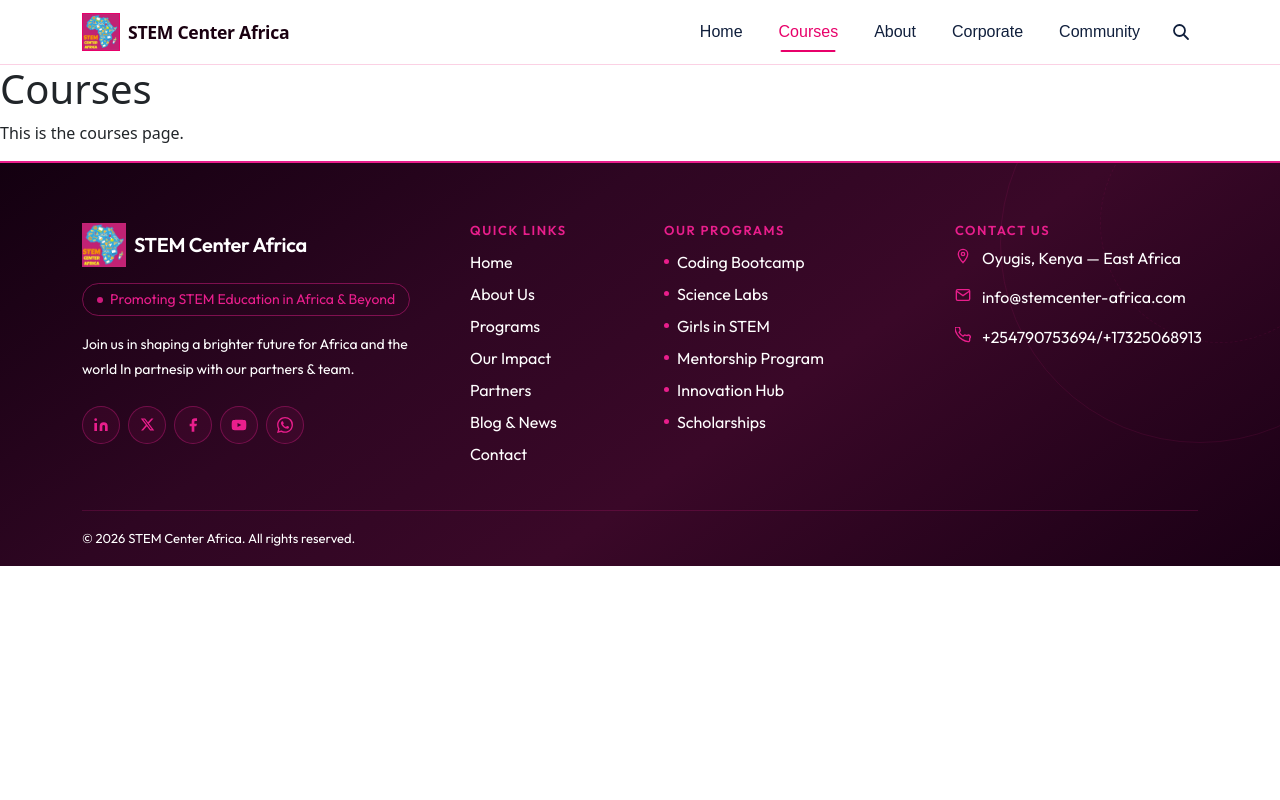
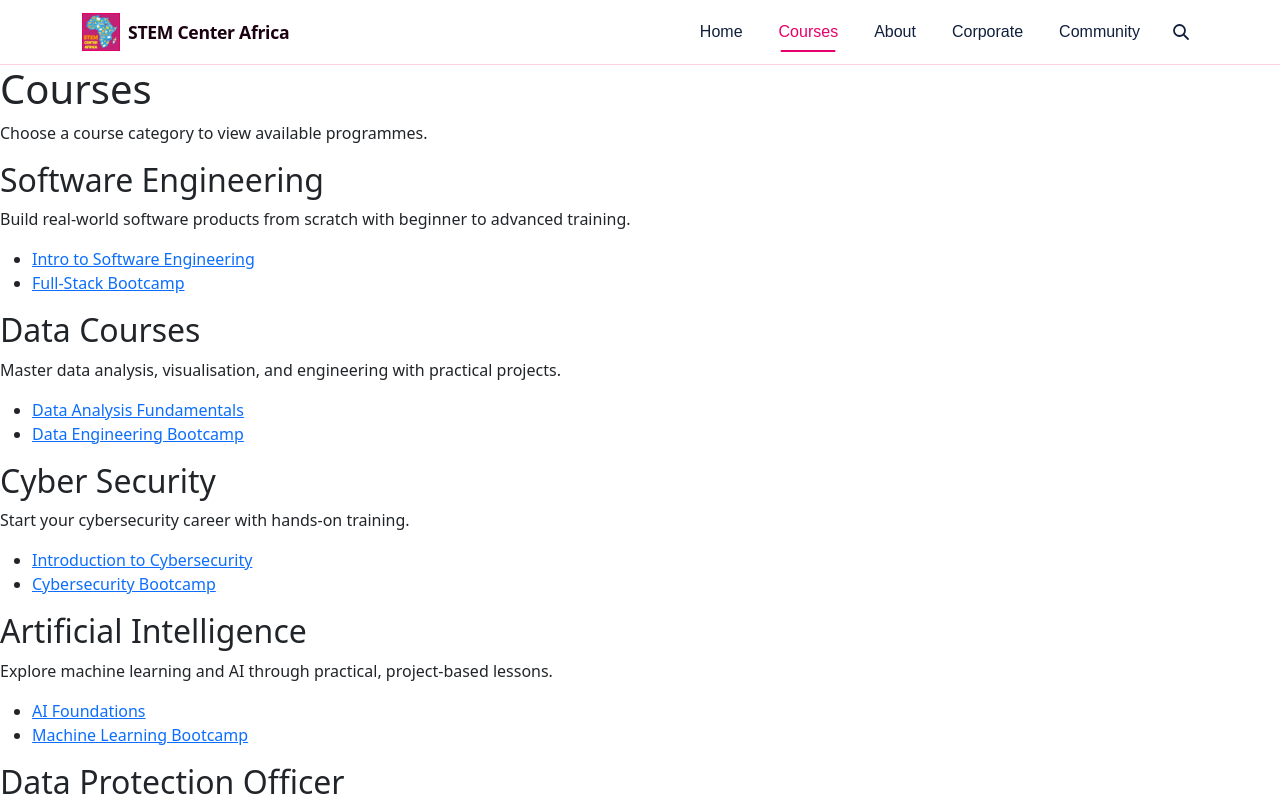
Before and after one commit to Wanga9802/STEMCENTERAFRICA_website, a React (Vite) app in the folder Stem-center-Africa/: page /courses in a window 1280 px wide. Shown: the top 800 px of the page. Built offline with nearby package versions, Linux system fonts and the light colour scheme.

Commit message:
navbar changes

```diff
--- a/Stem-center-Africa/src/Styles/Navbar.css
+++ b/Stem-center-Africa/src/Styles/Navbar.css
@@ -1,8 +1,8 @@
 /* ── Navbar ── */
 .navbar {
   background: #ffffff !important;
+  -webkit-backdrop-filter: none;
   backdrop-filter: none;
-  -webkit-backdrop-filter: none;
   border-bottom: 1px solid rgba(232, 0, 106, 0.18);
   border-radius: 0 !important;
   padding: 1rem 0;
@@ -312,10 +312,38 @@
 }
 
 /* ── Offcanvas Mobile Menu ── */
-.offcanvas-menu {
+.mobile-drawer {
+  position: fixed;
+  top: 0;
+  right: 0;
+  bottom: 0;
+  transform: translateX(100%);
+  transition: transform 0.28s ease;
   background: linear-gradient(160deg, #1a0010 0%, #2a0018 50%, #1f0015 100%) !important;
   border-left: 2px solid rgba(232, 0, 106, 0.25);
   width: 280px !important;
+  z-index: 1055;
+}
+
+.mobile-drawer.open {
+  transform: translateX(0);
+}
+
+.mobile-menu-backdrop {
+  position: fixed;
+  inset: 0;
+  background: rgba(0, 0, 0, 0.32);
+  opacity: 0;
+  visibility: hidden;
+  pointer-events: none;
+  transition: opacity 0.25s ease, visibility 0.25s ease;
+  z-index: 1050;
+}
+
+.mobile-menu-backdrop.show {
+  opacity: 1;
+  visibility: visible;
+  pointer-events: auto;
 }
 
 .offcanvas-header {
@@ -456,27 +484,27 @@
   position: fixed;
   inset: 0;
   z-index: 1065;
-  background: rgba(15, 9, 21, 0.5);
+  background: rgba(16, 31, 60, 0.58);
   display: flex;
-  align-items: center;
-  justify-content: center;
-  padding: 1rem;
+  align-items: flex-start;
+  justify-content: flex-start;
+  padding: 1rem 0.8rem;
 }
 
 .mobile-courses-card {
-  width: 100%;
-  max-width: 520px;
+  width: min(340px, calc(100vw - 1.6rem));
+  max-height: calc(100vh - 2rem);
   background: #ffffff;
-  border-radius: 28px;
+  border-radius: 12px;
   box-shadow: 0 32px 80px rgba(16, 31, 60, 0.18);
-  overflow: hidden;
+  overflow: auto;
 }
 
 .mobile-courses-grid {
   display: grid;
   grid-template-columns: 1fr;
   gap: 0;
-  background: #f8f4f8;
+  background: #ffffff;
 }
 
 .mobile-courses-sidebar {
@@ -484,7 +512,7 @@
   display: flex;
   flex-direction: column;
   border-bottom: 1px solid #f2f2f5;
-  padding: 1rem 0.9rem 0.6rem;
+  padding: 1rem 2.4rem 0.6rem;
 }
 
 .mobile-courses-sidebar-item {
@@ -514,7 +542,7 @@
 }
 
 .mobile-courses-details {
-  padding: 1.25rem 1.3rem 1.5rem;
+  padding: 1.25rem 2.4rem 2rem;
 }
 
 .mobile-courses-details h4 {
@@ -577,6 +605,9 @@
 
 /* ── Responsive ── */
 @media (min-width: 992px) {
+  .mobile-courses-overlay {
+    display: none !important;
+  }
   .navbar-toggler-clean {
     display: none !important;
   }
--- a/Stem-center-Africa/src/pages/Courses.jsx
+++ b/Stem-center-Africa/src/pages/Courses.jsx
@@ -1,16 +1,114 @@
-import { useLocation } from 'react-router-dom';
+import { Link, Routes, Route, useLocation, useParams } from 'react-router-dom';
 
-function Courses() {
-  const location = useLocation();
+const COURSE_CATEGORIES = [
+  {
+    id: 'software-engineering',
+    name: 'Software Engineering',
+    description: 'Build real-world software products from scratch with beginner to advanced training.',
+    offerings: [
+      { slug: 'intro', title: 'Intro to Software Engineering', details: 'Learn the fundamentals of modern software development.', duration: 'Full-time Remote' },
+      { slug: 'fullstack', title: 'Full-Stack Bootcamp', details: 'Master frontend and backend development with real projects.', duration: 'Part-time Remote' },
+    ],
+  },
+  {
+    id: 'data',
+    name: 'Data Courses',
+    description: 'Master data analysis, visualisation, and engineering with practical projects.',
+    offerings: [
+      { slug: 'analysis', title: 'Data Analysis Fundamentals', details: 'Learn the tools used by data analysts to find insights.', duration: 'Full-time Remote' },
+      { slug: 'engineering', title: 'Data Engineering Bootcamp', details: 'Build data pipelines and systems for real-world use.', duration: 'Part-time Remote' },
+    ],
+  },
+  {
+    id: 'cyber',
+    name: 'Cyber Security',
+    description: 'Start your cybersecurity career with hands-on training.',
+    offerings: [
+      { slug: 'intro', title: 'Introduction to Cybersecurity', details: 'Foundations of security, risk management, and threat protection.', duration: 'Full-time Remote' },
+      { slug: 'bootcamp', title: 'Cybersecurity Bootcamp', details: 'Advance your skills with incident response and defense tools.', duration: 'Part-time Remote' },
+    ],
+  },
+  {
+    id: 'ai',
+    name: 'Artificial Intelligence',
+    description: 'Explore machine learning and AI through practical, project-based lessons.',
+    offerings: [
+      { slug: 'foundations', title: 'AI Foundations', details: 'Learn how AI works and build your first models.', duration: 'Full-time Remote' },
+      { slug: 'ml-bootcamp', title: 'Machine Learning Bootcamp', details: 'Dive into supervised and unsupervised learning projects.', duration: 'Part-time Remote' },
+    ],
+  },
+  {
+    id: 'dpo',
+    name: 'Data Protection Officer',
+    description: 'Prepare for compliance and privacy leadership roles in organizations.',
+    offerings: [
+      { slug: 'certification', title: 'DPO Certification Programme', details: 'Complete training for privacy regulation and data protection.', duration: 'Full-time Remote' },
+    ],
+  },
+];
+
+function CoursesIndex() {
   return (
     <div className="page-placeholder">
       <h1>Courses</h1>
-      <p>This is the courses page.</p>
-      {location.pathname !== '/courses' && (
-        <p>Course path: <strong>{location.pathname}</strong></p>
-      )}
+      <p>Choose a course category to view available programmes.</p>
+      <div className="course-list">
+        {COURSE_CATEGORIES.map((category) => (
+          <div key={category.id} className="course-category-card">
+            <h2>{category.name}</h2>
+            <p>{category.description}</p>
+            <ul>
+              {category.offerings.map((offering) => (
+                <li key={offering.slug}>
+                  <Link to={`/${category.id}/${offering.slug}`} className="course-link">
+                    {offering.title}
+                  </Link>
+                </li>
+              ))}
+            </ul>
+          </div>
+        ))}
+      </div>
     </div>
   );
 }
 
+function CourseDetail() {
+  const { category, slug } = useParams();
+  const location = useLocation();
+  const course = COURSE_CATEGORIES.find((item) => item.id === category);
+  const offering = course?.offerings.find((item) => item.slug === slug);
+
+  if (!course || !offering) {
+    return (
+      <div className="page-placeholder">
+        <h1>Course not found</h1>
+        <p>We could not locate that course.</p>
+        <p>Requested path: <strong>{location.pathname}</strong></p>
+        <Link to="/courses" className="course-link">Back to course list</Link>
+      </div>
+    );
+  }
+
+  return (
+    <div className="page-placeholder">
+      <h1>{offering.title}</h1>
+      <p>{offering.details}</p>
+      <p><strong>Duration:</strong> {offering.duration}</p>
+      <p>Category: {course.name}</p>
+      <p>Requested path: <strong>{location.pathname}</strong></p>
+      <Link to="/courses" className="course-link">Back to all courses</Link>
+    </div>
+  );
+}
+
+function Courses() {
+  return (
+    <Routes>
+      <Route index element={<CoursesIndex />} />
+      <Route path=":category/:slug" element={<CourseDetail />} />
+    </Routes>
+  );
+}
+
 export default Courses;
```
Also changed, not shown: Stem-center-Africa/src/Components/Navbar.jsx (+51 -28 lines).
